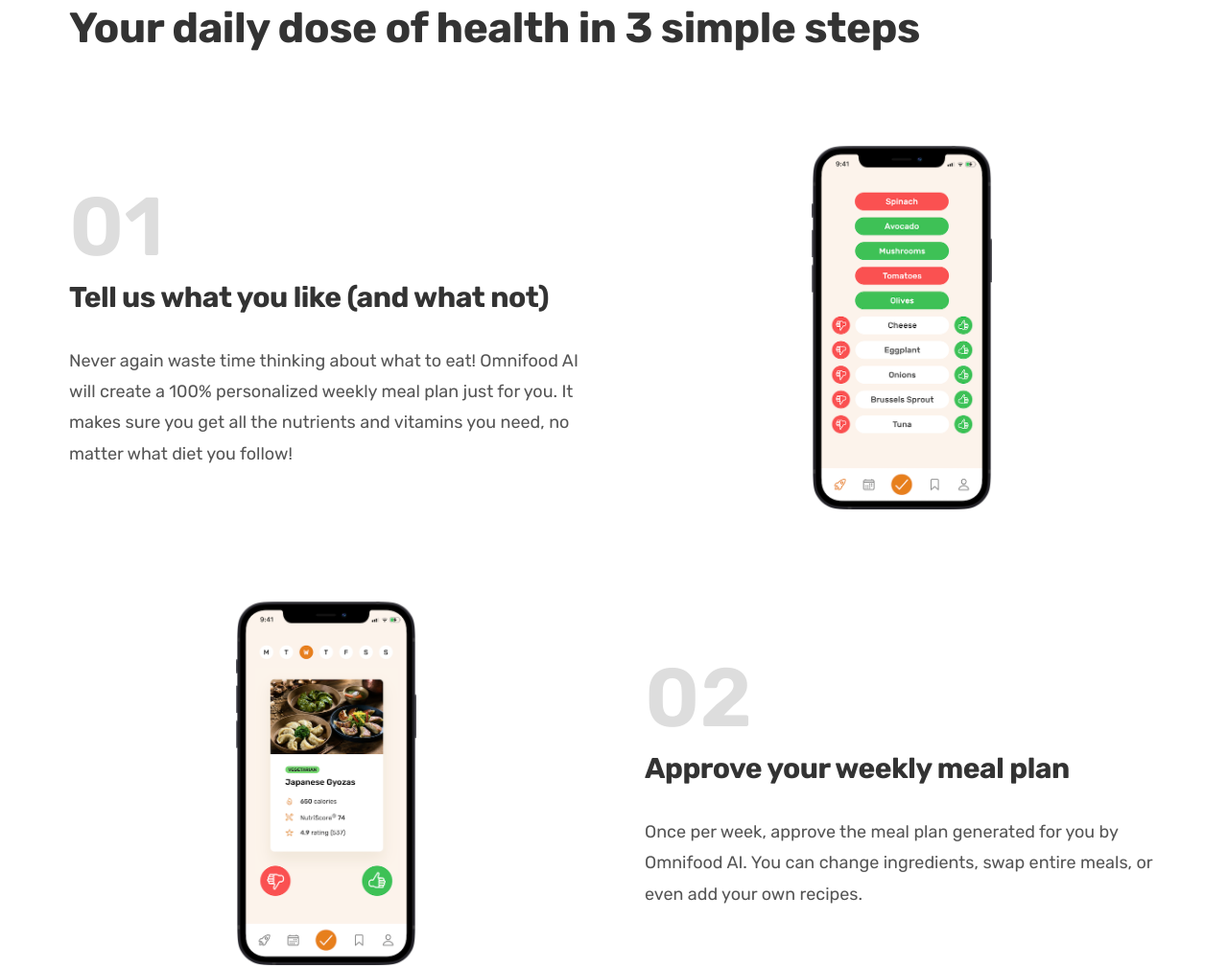
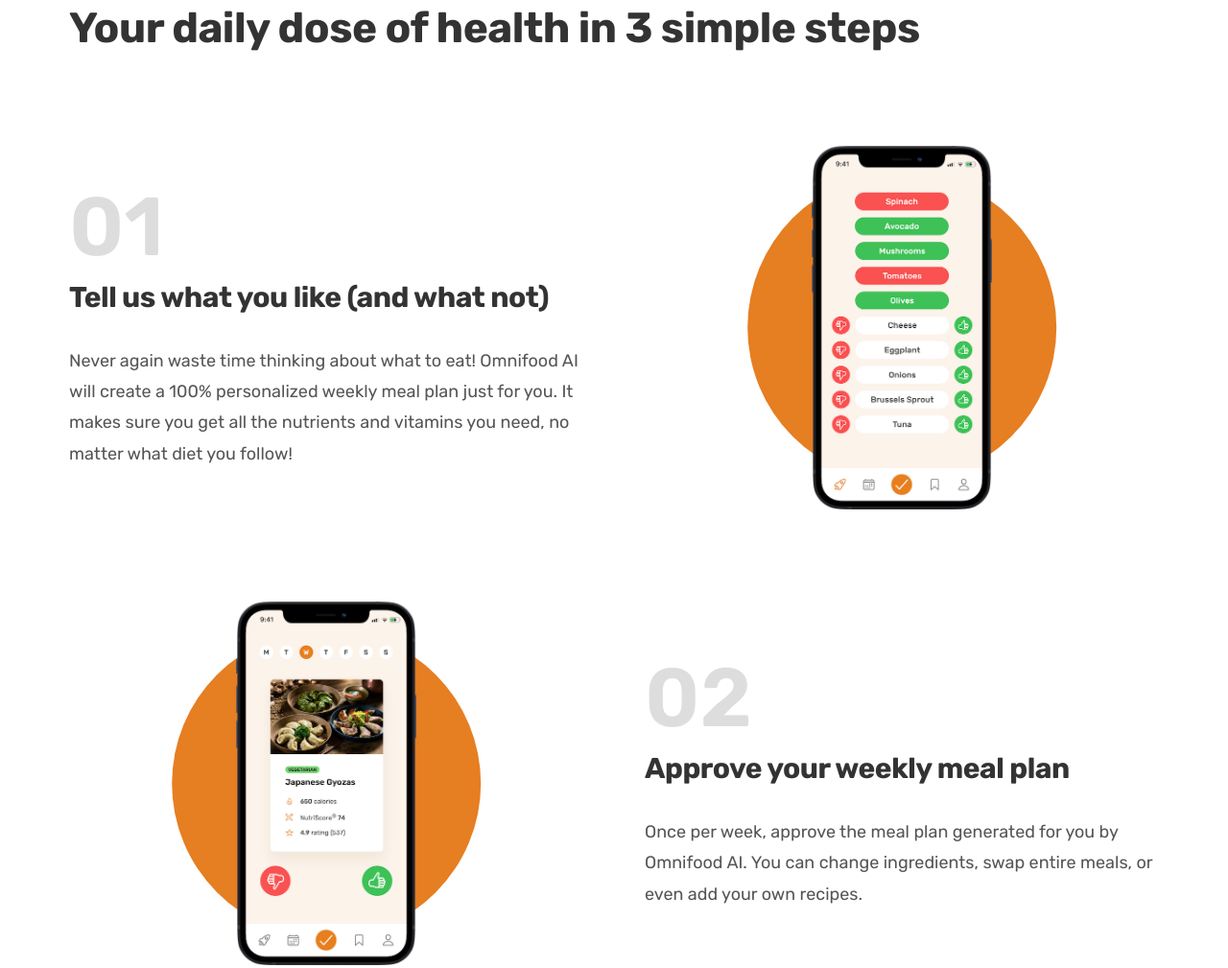
Before and after one commit to maxstefaniv/07-Omnifood, a plain HTML site: page index.html in a window 1280 px wide. Shown: the part 885-1894 px from the top of the page at 96% size. Drawn offline with Linux system fonts and the light colour scheme.

Commit message:
I like it more with only one circle

```diff
--- a/css/style.css
+++ b/css/style.css
@@ -137,11 +137,32 @@
 }
 
 .step-img-box {
+  position: relative;
+
   display: flex;
   align-items: center;
   justify-content: center;
 }
 
+.step-img-box::before {
+  content: "";
+  display: block;
+  width: 60%;
+  border-radius: 50%;
+  /* height: 60%; */
+
+  /* 60% of parrent's width*/
+  padding-bottom: 60%;
+
+  background-color: #e67e22;
+
+  position: absolute;
+  top: 50%;
+  left: 50%;
+  transform: translate(-50%, -50%);
+  z-index: -1;
+}
+
 .step-img {
   width: 35%;
 }
```
